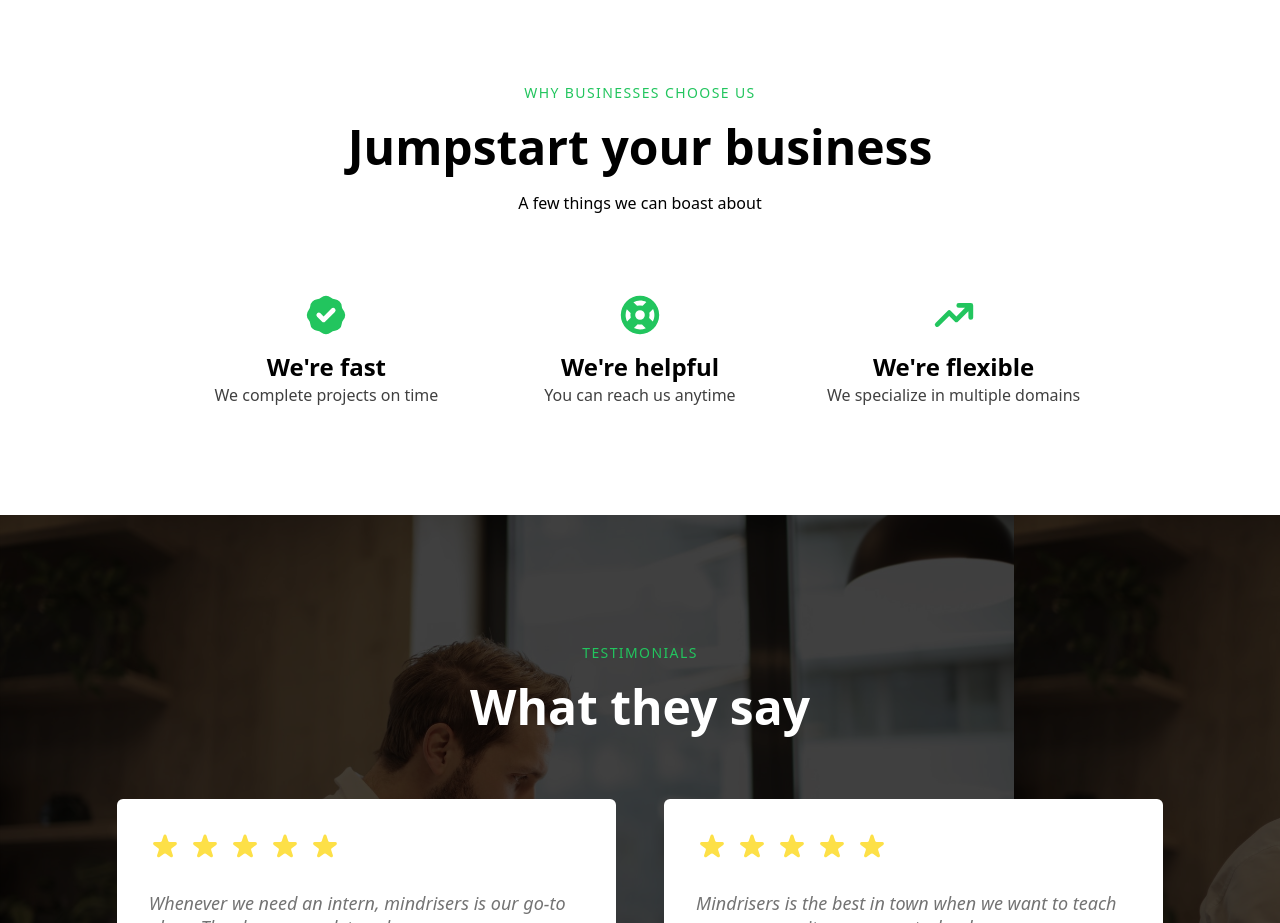
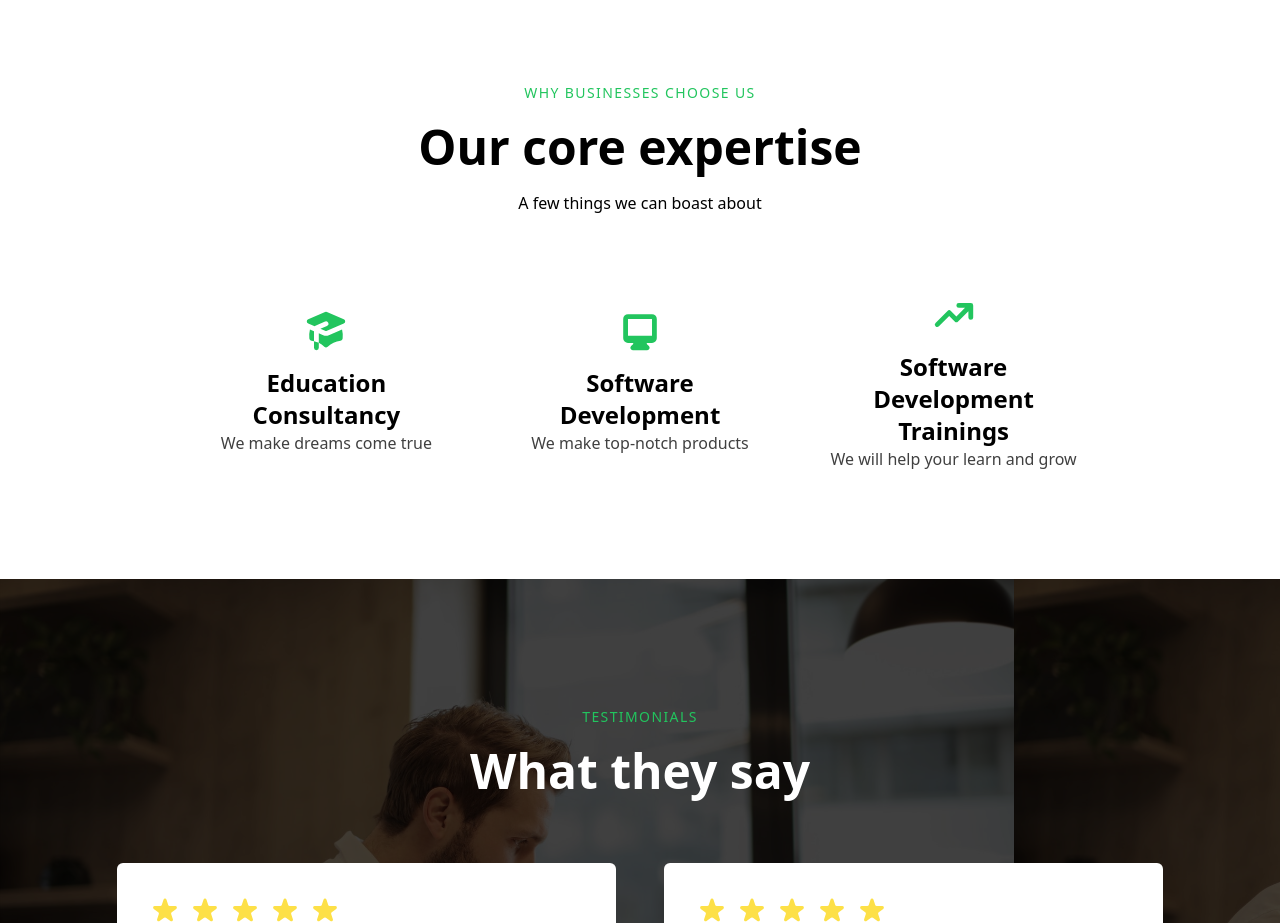
Before and after one commit to pranjaltimsina/mindrisers, a React (Create React App) app: page / in a window 1280 px wide. Shown: the part 4980-5903 px from the top of the page. Built offline with nearby package versions, Linux system fonts and the light colour scheme.

Commit message:
chore: update jumpstart contents

```diff
--- a/src/components/HomePageComponents/Jumpstart.tsx
+++ b/src/components/HomePageComponents/Jumpstart.tsx
@@ -21,7 +21,7 @@ const Jumpstart = () => {
     <section className='h-max flex flex-col py-20 sm:pt-24 sm:px-10 md:px-20 lg:px-40 xl:px-48 px-5 space-y-12'>
       <div className='flex flex-col'>
         <p className="w-full text-center text-green-500 text-sm tracking-widest font-medium mb-5">WHY BUSINESSES CHOOSE US</p>
-        <h3 className='w-full text-center font-bold text-2xl sm:text-2xl md:text-3xl lg:text-4xl xl:text-5xl mb-5'>Jumpstart your business</h3>
+        <h3 className='w-full text-center font-bold text-2xl sm:text-2xl md:text-3xl lg:text-4xl xl:text-5xl mb-5'>Our core expertise</h3>
         <p className='w-full text-center'>
           A few things we can boast about
         </p>
@@ -29,21 +29,21 @@ const Jumpstart = () => {
       <div className="flex flex-col items-center space-y-9 md:space-y-0 md:flex-row md:space-x-5 flex-nowrap py-7 justify-between ">
         <JumpstartChild
           icon={
-            <svg xmlns="http://www.w3.org/2000/svg" className="h-12 w-12 fill-green-500" viewBox="0 0 20 20">
-              <path fillRule="evenodd" d="M6.267 3.455a3.066 3.066 0 001.745-.723 3.066 3.066 0 013.976 0 3.066 3.066 0 001.745.723 3.066 3.066 0 012.812 2.812c.051.643.304 1.254.723 1.745a3.066 3.066 0 010 3.976 3.066 3.066 0 00-.723 1.745 3.066 3.066 0 01-2.812 2.812 3.066 3.066 0 00-1.745.723 3.066 3.066 0 01-3.976 0 3.066 3.066 0 00-1.745-.723 3.066 3.066 0 01-2.812-2.812 3.066 3.066 0 00-.723-1.745 3.066 3.066 0 010-3.976 3.066 3.066 0 00.723-1.745 3.066 3.066 0 012.812-2.812zm7.44 5.252a1 1 0 00-1.414-1.414L9 10.586 7.707 9.293a1 1 0 00-1.414 1.414l2 2a1 1 0 001.414 0l4-4z" clipRule="evenodd" />
+            <svg xmlns="http://www.w3.org/2000/svg" className="h-12 w-12 fill-green-500" viewBox="0 0 20 20" fill="currentColor">
+              <path d="M10.394 2.08a1 1 0 00-.788 0l-7 3a1 1 0 000 1.84L5.25 8.051a.999.999 0 01.356-.257l4-1.714a1 1 0 11.788 1.838L7.667 9.088l1.94.831a1 1 0 00.787 0l7-3a1 1 0 000-1.838l-7-3zM3.31 9.397L5 10.12v4.102a8.969 8.969 0 00-1.05-.174 1 1 0 01-.89-.89 11.115 11.115 0 01.25-3.762zM9.3 16.573A9.026 9.026 0 007 14.935v-3.957l1.818.78a3 3 0 002.364 0l5.508-2.361a11.026 11.026 0 01.25 3.762 1 1 0 01-.89.89 8.968 8.968 0 00-5.35 2.524 1 1 0 01-1.4 0zM6 18a1 1 0 001-1v-2.065a8.935 8.935 0 00-2-.712V17a1 1 0 001 1z" />
             </svg>
           }
-          title="We're fast"
-          info="We complete projects on time"
+          title="Education Consultancy"
+          info="We make dreams come true"
         />
         <JumpstartChild
           icon={
-            <svg xmlns="http://www.w3.org/2000/svg" className="h-12 w-12 fill-green-500" viewBox="0 0 20 20">
-            <path fillRule="evenodd" d="M18 10a8 8 0 11-16 0 8 8 0 0116 0zm-2 0c0 .993-.241 1.929-.668 2.754l-1.524-1.525a3.997 3.997 0 00.078-2.183l1.562-1.562C15.802 8.249 16 9.1 16 10zm-5.165 3.913l1.58 1.58A5.98 5.98 0 0110 16a5.976 5.976 0 01-2.516-.552l1.562-1.562a4.006 4.006 0 001.789.027zm-4.677-2.796a4.002 4.002 0 01-.041-2.08l-.08.08-1.53-1.533A5.98 5.98 0 004 10c0 .954.223 1.856.619 2.657l1.54-1.54zm1.088-6.45A5.974 5.974 0 0110 4c.954 0 1.856.223 2.657.619l-1.54 1.54a4.002 4.002 0 00-2.346.033L7.246 4.668zM12 10a2 2 0 11-4 0 2 2 0 014 0z" clipRule="evenodd" />
-          </svg>
+            <svg xmlns="http://www.w3.org/2000/svg" className="h-12 w-12 fill-green-500" viewBox="0 0 20 20" fill="currentColor">
+              <path fill-rule="evenodd" d="M3 5a2 2 0 012-2h10a2 2 0 012 2v8a2 2 0 01-2 2h-2.22l.123.489.804.804A1 1 0 0113 18H7a1 1 0 01-.707-1.707l.804-.804L7.22 15H5a2 2 0 01-2-2V5zm5.771 7H5V5h10v7H8.771z" clip-rule="evenodd" />
+            </svg>
           }
-          title="We're helpful"
-          info="You can reach us anytime"
+          title="Software Development"
+          info="We make top-notch products"
         />
         <JumpstartChild
           icon={
@@ -51,8 +51,8 @@ const Jumpstart = () => {
               <path fillRule="evenodd" d="M12 7a1 1 0 110-2h5a1 1 0 011 1v5a1 1 0 11-2 0V8.414l-4.293 4.293a1 1 0 01-1.414 0L8 10.414l-4.293 4.293a1 1 0 01-1.414-1.414l5-5a1 1 0 011.414 0L11 10.586 14.586 7H12z" clipRule="evenodd" />
             </svg>
           }
-          title="We're flexible"
-          info="We specialize in multiple domains"
+          title="Software Development Trainings"
+          info="We will help your learn and grow"
         />
       </div>
     </section>
```
